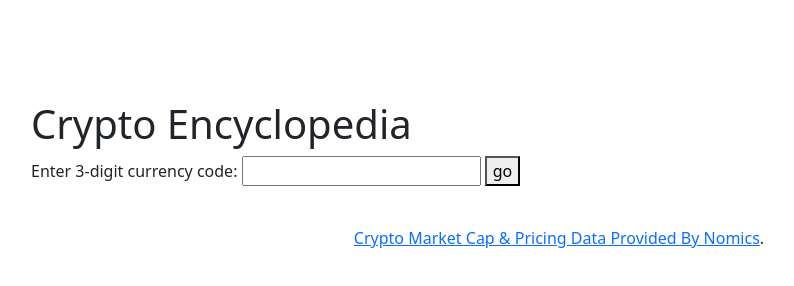
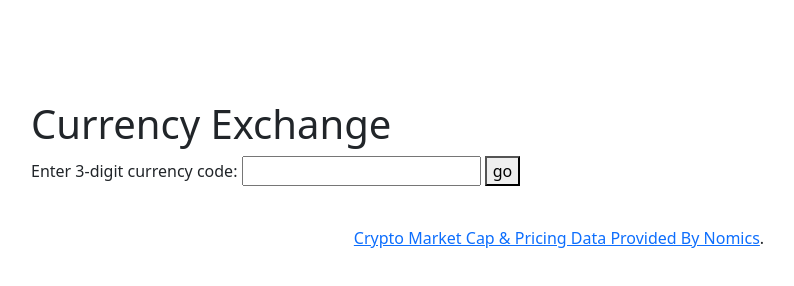
Before and after one commit to k9w/currency-exchanger, a website built with webpack: page src/index.html in a window 1280 px wide. Shown: the whole page, without its empty margins (81-875 px from the left). Built offline with nearby package versions, Linux system fonts and the light colour scheme.

Commit message:
Change object name and page title.

```diff
--- a/src/index.html
+++ b/src/index.html
@@ -4,11 +4,11 @@
   <meta charset="UTF-8">
   <meta http-equiv="X-UA-Compatible" content="IE=edge">
   <meta name="viewport" content="width=device-width, initial-scale=1.0">
-  <title>Crypto Encyclopedia</title>
+  <title>Currency Exchange</title>
 </head>
 <body>
   <div class="container">
-    <h1>Crypto Encyclopedia</h1>
+    <h1>Currency Exchange</h1>
     <label for="search-field">Enter 3-digit currency code:</label>
     <input type="text" id="search-field">
     <button id="get-crypto">go</button>
--- a/src/index.js
+++ b/src/index.js
@@ -2,7 +2,7 @@ import $ from 'jquery';
 import 'bootstrap';
 import 'bootstrap/dist/css/bootstrap.min.css';
 import './css/styles.css';
-import CryptoChecker from './js/crypto.js';
+import CurrencyExchange from './js/business-logic.js';
 
 function clearFields() {
   $('#search-field').val("");
```
